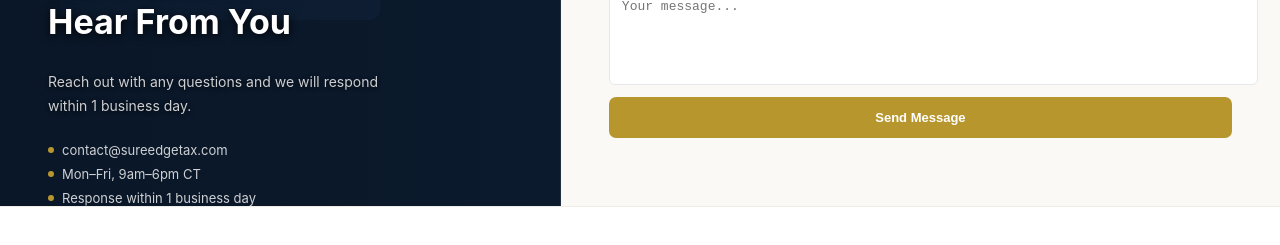
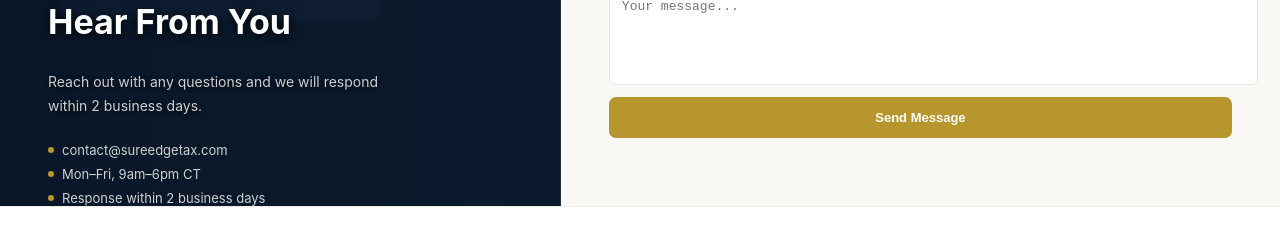
Before and after one commit to globalresourcinghub/sureedge-website, a Next.js app: page /contact in a window 1280 px wide. Shown: the part 271-516 px from the top of the page. Built offline with nearby package versions, Linux system fonts and the light colour scheme.

Commit message:
Update response time from 1 to 2 business days on contact page

```diff
--- a/app/contact/page.tsx
+++ b/app/contact/page.tsx
@@ -51,9 +51,9 @@
           <div style={{position:"relative",zIndex:10,padding:"52px 48px",height:"100%",display:"flex",flexDirection:"column",justifyContent:"center"}}>
             <div style={{display:"inline-block",color:"white",fontSize:"10px",fontWeight:700,letterSpacing:"2px",textTransform:"uppercase",padding:"4px 12px",borderRadius:"20px",marginBottom:"20px",background:"#b8962e",width:"fit-content"}}>Get In Touch</div>
             <h1 style={{fontSize:"34px",fontWeight:700,color:"white",lineHeight:1.2,marginBottom:"14px",textShadow:"0 2px 8px rgba(0,0,0,0.9)"}}>{"We'd"} Love to<br/>Hear From You</h1>
-            <p style={{fontSize:"14px",color:"rgba(255,255,255,0.8)",lineHeight:1.7,marginBottom:"24px",maxWidth:"360px",textShadow:"0 1px 4px rgba(0,0,0,0.8)"}}>Reach out with any questions and we will respond within 1 business day.</p>
+            <p style={{fontSize:"14px",color:"rgba(255,255,255,0.8)",lineHeight:1.7,marginBottom:"24px",maxWidth:"360px",textShadow:"0 1px 4px rgba(0,0,0,0.8)"}}>Reach out with any questions and we will respond within 2 business days.</p>
             <div style={{display:"flex",flexDirection:"column",gap:"8px"}}>
-              {["contact@sureedgetax.com","Mon–Fri, 9am–6pm CT","Response within 1 business day"].map(i => (
+              {["contact@sureedgetax.com","Mon–Fri, 9am–6pm CT","Response within 2 business days"].map(i => (
                 <div key={i} style={{display:"flex",alignItems:"center",gap:"8px"}}>
                   <div style={{width:"6px",height:"6px",borderRadius:"50%",background:"#b8962e",flexShrink:0}}/>
                   <span style={{fontSize:"13px",color:"rgba(255,255,255,0.8)"}}>{i}</span>
@@ -68,7 +68,7 @@
             <div style={{textAlign:"center",padding:"32px 0"}}>
               <div style={{fontSize:"40px",marginBottom:"12px"}}>✅</div>
               <h3 style={{fontSize:"18px",fontWeight:700,color:"#1a2e4a",marginBottom:"8px"}}>Message Sent!</h3>
-              <p style={{fontSize:"13px",color:"#888"}}>We will get back to you within 1 business day.</p>
+              <p style={{fontSize:"13px",color:"#888"}}>We will get back to you within 2 business days.</p>
             </div>
           ) : (
             <form onSubmit={handleSubmit} style={{display:"flex",flexDirection:"column",gap:"12px"}}>
```
